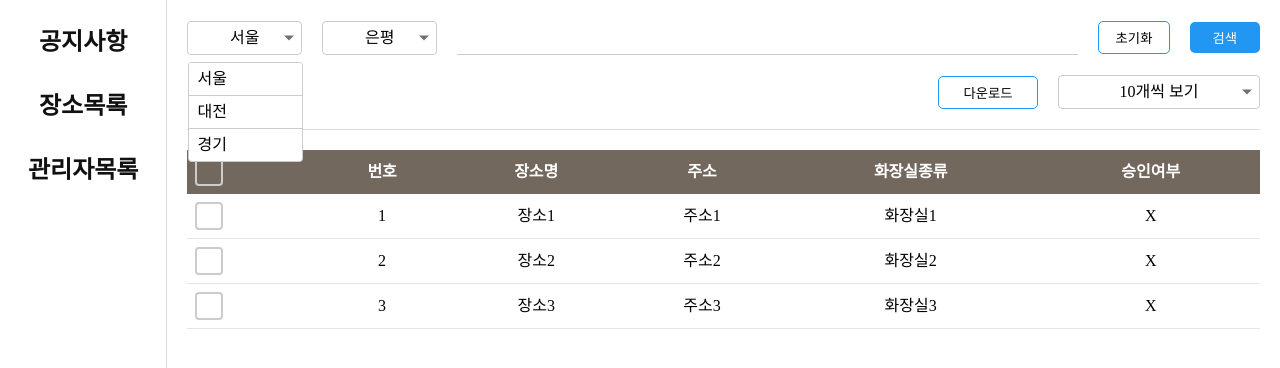
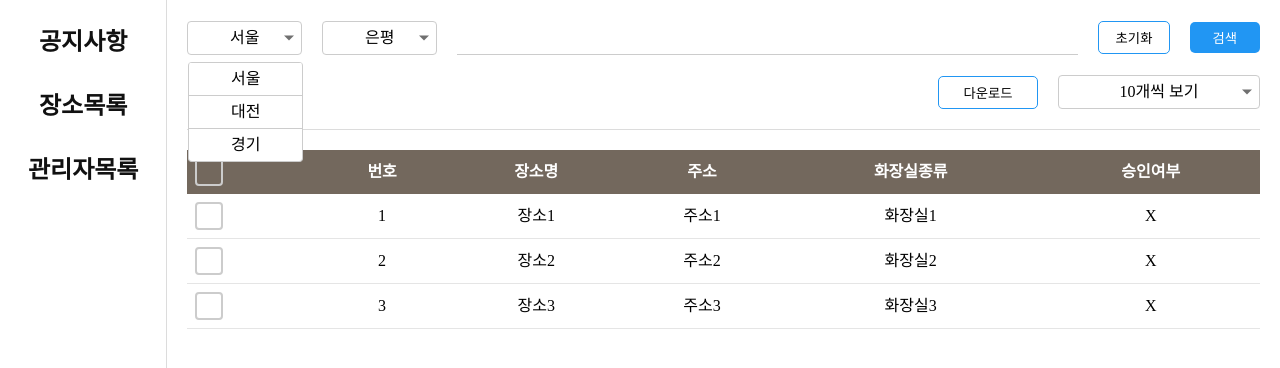
Before and after one commit to PlayYoungRock/Daeddong-admin-frontend, a React (Vite) app: page /location-list in a window 1280 px wide. Both pictures are taken after a click on the element "서울". Shown: the top 368 px of the page. Built offline with nearby package versions, Linux system fonts and the light colour scheme.

Commit message:
:recycle: select onChange 로직 수정

```diff
--- a/src/components/Select/Select.jsx
+++ b/src/components/Select/Select.jsx
@@ -1,4 +1,4 @@
-import React, { useEffect, useId, useRef, useState } from 'react';
+import React, { useCallback, useEffect, useId, useRef, useState } from 'react';
 import styled from 'styled-components';
 
 import Arrow from '@assets/arrow-drop-down-filled.svg?react';
@@ -8,12 +8,20 @@ export const Select = ({
   height = 32,
   value = null,
   options = [],
+  name,
   onChange,
 }) => {
   const uniqueId = useId();
   const selectRef = useRef(null);
   const dropDownRef = useRef(null);
   const [isOpen, setIsOpen] = useState(false);
+
+  const handleOnChange = useCallback((e) => {
+    if (onChange) {
+      setIsOpen(false);
+      onChange(e);
+    }
+  }, []);
 
   useEffect(() => {
     if (!window || !dropDownRef.current || !selectRef.current) return;
@@ -47,15 +55,27 @@ export const Select = ({
       <Wrapper>
         <Arrow />
       </Wrapper>
+
       <Dropdown $isOpen={isOpen} ref={dropDownRef}>
-        {options.map((option, index) => (
-          <Option
-            key={`select-${uniqueId}-${index}-${option.value}}`}
-            onClick={() => onChange(option.value)}
-          >
-            {option.label}
+        {options.length ? (
+          options.map((option, index) => (
+            <Option key={`select-${uniqueId}-${index}-${option.value}}`}>
+              <Label>
+                <UnVisibleInput
+                  type="radio"
+                  value={option.value}
+                  name={name}
+                  onChange={handleOnChange}
+                ></UnVisibleInput>
+                {option.label}
+              </Label>
+            </Option>
+          ))
+        ) : (
+          <Option>
+            <Label>옵션없음</Label>
           </Option>
-        ))}
+        )}
       </Dropdown>
     </SelectContainer>
   );
@@ -100,11 +120,23 @@ const Dropdown = styled.ul`
 `;
 
 const Option = styled.li`
+  display: flex;
+  align-items: center;
+  border-top: 1px solid #ccc;
+`;
+
+const Label = styled.label`
+  display: flex;
+  width: 100%;
+  justify-content: center;
   padding: 8px;
-  border-top: 1px solid #ccc;
   cursor: pointer;
 
   &:hover {
     background-color: #f0f0f0;
   }
 `;
+
+const UnVisibleInput = styled.input`
+  display: none;
+`;
--- a/src/routes/LocationListPage.jsx
+++ b/src/routes/LocationListPage.jsx
@@ -52,11 +52,14 @@ const useLocationListPage = () => {
     size: SIZE_LIST[0].value,
   });
 
-  const handleOnChange = (key) => (value) =>
+  const handleOnChange = (e) => {
+    const { name, value } = e.target;
+    console.log(name, value);
     setFilter((filter) => ({
       ...filter,
-      [key]: key === 'value' ? value.target.value : value,
+      [name]: value,
     }));
+  };
 
   const [checkList, setCheckList] = useState(MOCK_ROW_LIST.map(() => false));
 
@@ -81,21 +84,19 @@ const LocationListPage = () => {
         <FilterWrapper>
           <Select
             width="200px"
+            name="si"
             value={filter.si}
             options={SI_LIST}
-            onChange={handleOnChange('si')}
+            onChange={handleOnChange}
           />
           <Select
             width="200px"
+            name="gungu"
             value={filter.gungu}
             options={GUNGU_LIST}
-            onChange={handleOnChange('gungu')}
+            onChange={handleOnChange}
           />
-          <Input
-            $width="100%"
-            value={filter.value}
-            onChange={handleOnChange('value')}
-          />
+          <Input $width="100%" value={filter.value} onChange={handleOnChange} />
           <Button width="100px" buttonType="outline">
             초기화
           </Button>
@@ -107,9 +108,10 @@ const LocationListPage = () => {
           </Button>
           <Select
             width="200px"
+            name="size"
             value={filter.size}
             options={SIZE_LIST}
-            onChange={handleOnChange('size')}
+            onChange={handleOnChange}
           />
         </FilterWrapper>
       </div>
```
